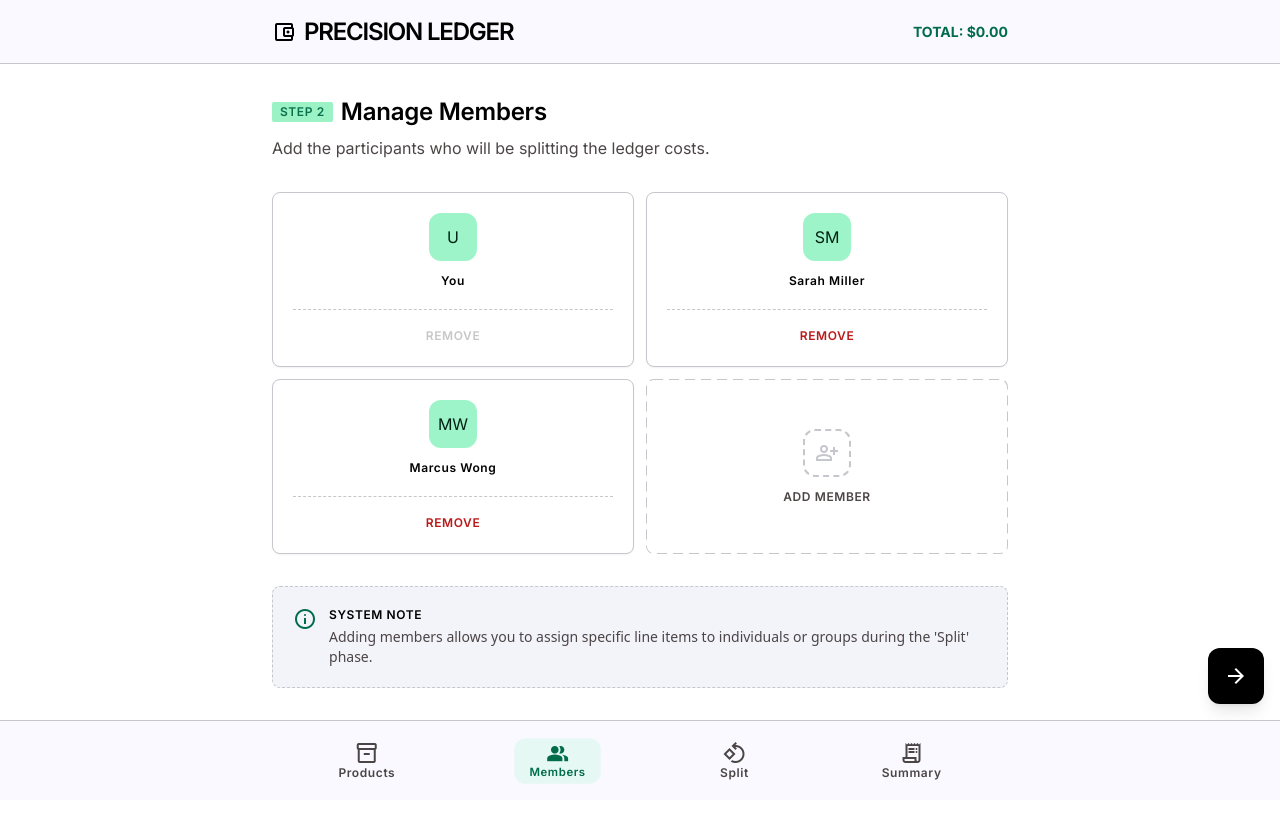
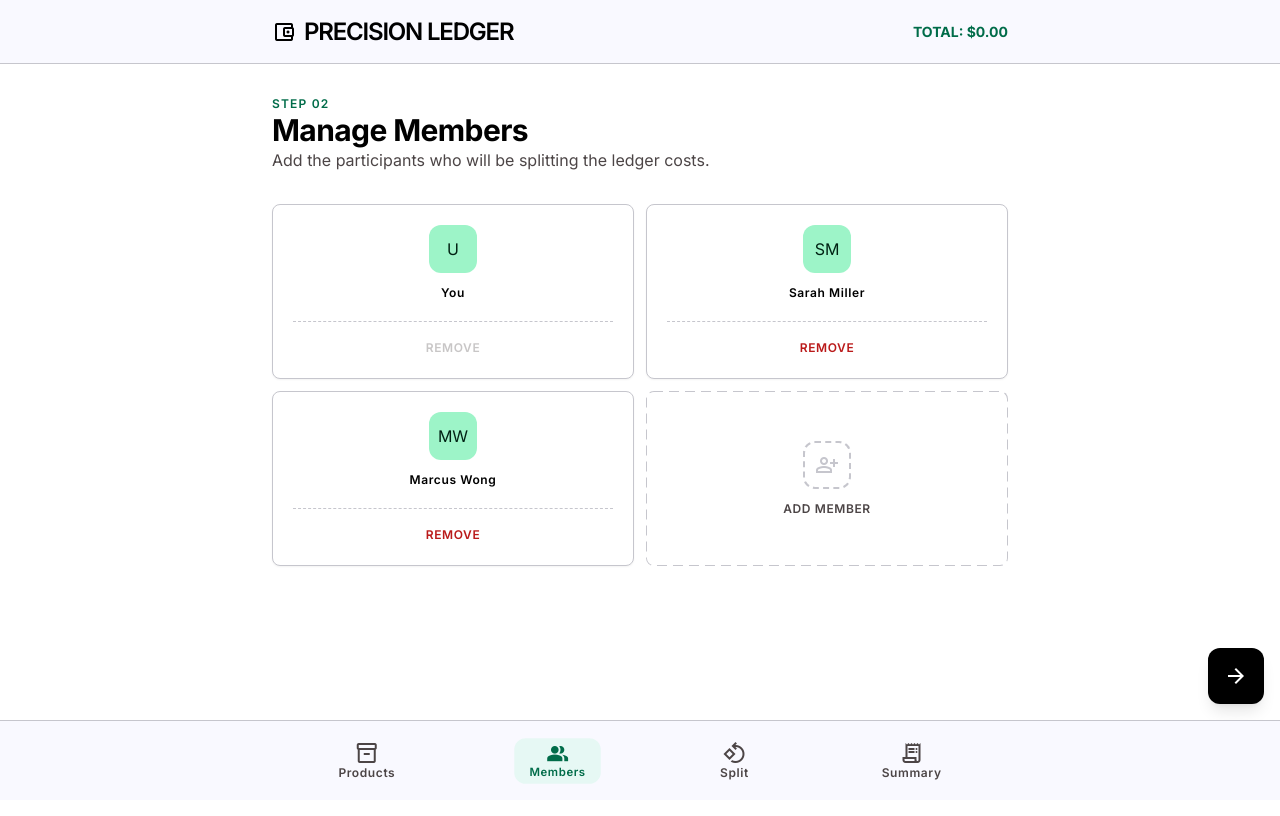
Before and after one commit to suvel/kannaku_sollu, a React (Create React App) app: page / in a window 1280 px wide. Both pictures are taken after a click on the button "arrow_forward". Built offline with nearby package versions, Linux system fonts and the light colour scheme.

Commit message:
update header styling and remove redundant system note

```diff
--- a/src/pages/MembersPage.js
+++ b/src/pages/MembersPage.js
@@ -20,11 +20,11 @@ function MembersPage() {
       <TopAppBar total="$0.00" />
       <main className="px-container-margin max-w-[768px] mx-auto">
         <div className="mb-section-margin">
-          <div className="flex items-center gap-2 mb-2">
-            <span className="bg-secondary-container text-on-secondary-container font-label-bold text-label-bold px-2 py-0.5 rounded-sm">
-              STEP 2
-            </span>
-            <h2 className="font-headline-md text-headline-md">Manage Members</h2>
+          <div>
+            <p className="font-label-bold text-label-bold text-secondary uppercase tracking-widest">
+              Step 02
+            </p>
+            <h1 className="font-headline-lg text-headline-lg">Manage Members</h1>
           </div>
           <p className="text-on-surface-variant font-body-md">
             Add the participants who will be splitting the ledger costs.
@@ -38,11 +38,10 @@ function MembersPage() {
               className="bg-surface-container-lowest border border-outline-variant rounded-xl p-card-padding flex flex-col items-center relative shadow-sm"
             >
               <div
-                className={`w-12 h-12 rounded-full ${
-                  member.avatar
+                className={`w-12 h-12 rounded-full ${member.avatar
                     ? "bg-surface-container-highest overflow-hidden"
                     : "bg-secondary-fixed text-on-secondary-fixed"
-                } flex items-center justify-center font-headline-md mb-3`}
+                  } flex items-center justify-center font-headline-md mb-3`}
               >
                 {member.avatar ? (
                   <img className="w-full h-full object-cover" src={member.avatar} alt={member.name} />
@@ -56,11 +55,10 @@ function MembersPage() {
               <div className="mt-4 pt-3 border-t border-dashed border-outline-variant w-full text-center">
                 <button
                   onClick={() => removeMember(member.id)}
-                  className={`font-label-bold text-label-bold ${
-                    member.id === "self"
+                  className={`font-label-bold text-label-bold ${member.id === "self"
                       ? "text-on-surface-variant opacity-30 cursor-not-allowed"
                       : "text-error hover:underline transition-all"
-                  }`}
+                    }`}
                   disabled={member.id === "self"}
                 >
                   REMOVE
@@ -80,19 +78,6 @@ function MembersPage() {
             </p>
           </button>
         </div>
-
-        <div className="bg-surface-container-low rounded-xl p-card-padding border border-outline-variant border-dashed">
-          <div className="flex items-start gap-3">
-            <span className="material-symbols-outlined text-secondary">info</span>
-            <div>
-              <h4 className="font-label-bold text-label-bold text-primary mb-1">SYSTEM NOTE</h4>
-              <p className="text-body-md text-on-surface-variant">
-                Adding members allows you to assign specific line items to individuals or groups
-                during the 'Split' phase.
-              </p>
-            </div>
-          </div>
-        </div>
       </main>
       <button
         onClick={() => navigate("/split")}
```
